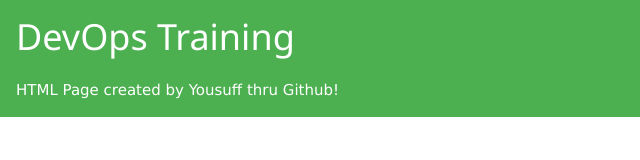
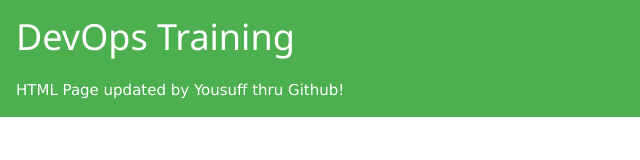
Before and after one commit to myousuff85/mybank, a plain HTML site: page index.html in a window 1280 px wide. Shown: the full height of the page, 0-640 px from the left. Drawn offline with nearby package versions, Linux system fonts and the light colour scheme.

Commit message:
Update index.html

```diff
--- a/index.html
+++ b/index.html
@@ -5,7 +5,7 @@
 
 <div class="w3-container w3-green">
   <h1>DevOps Training</h1>
-  <p>HTML Page created by Yousuff thru Github!</p>
+  <p>HTML Page updated by Yousuff thru Github!</p>
 </div>
 
 
```
